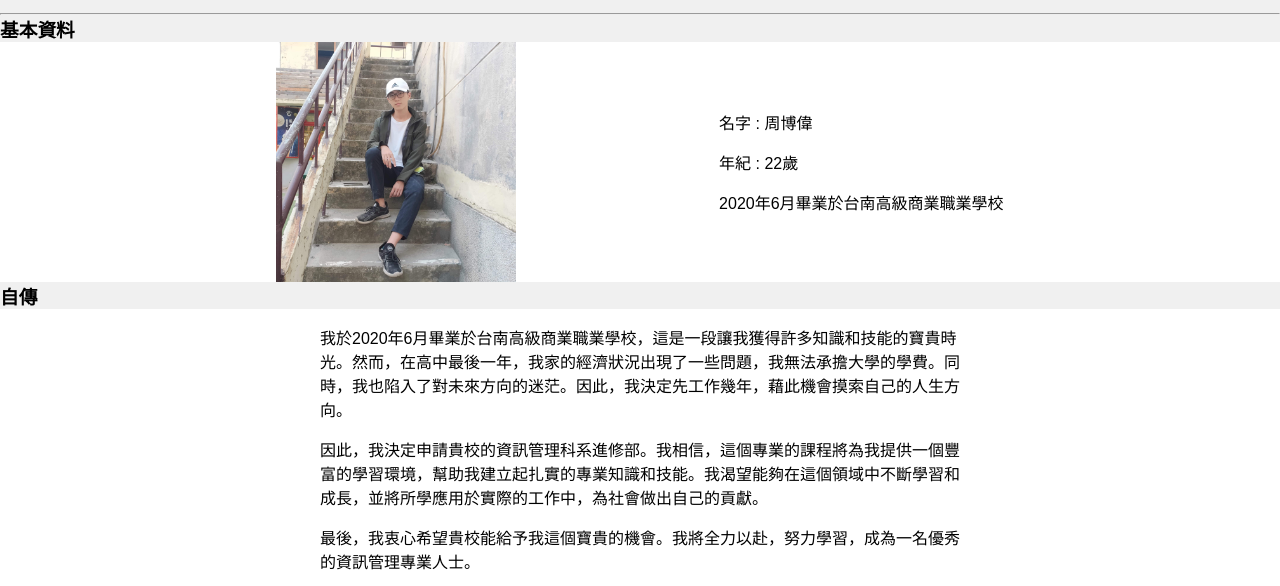
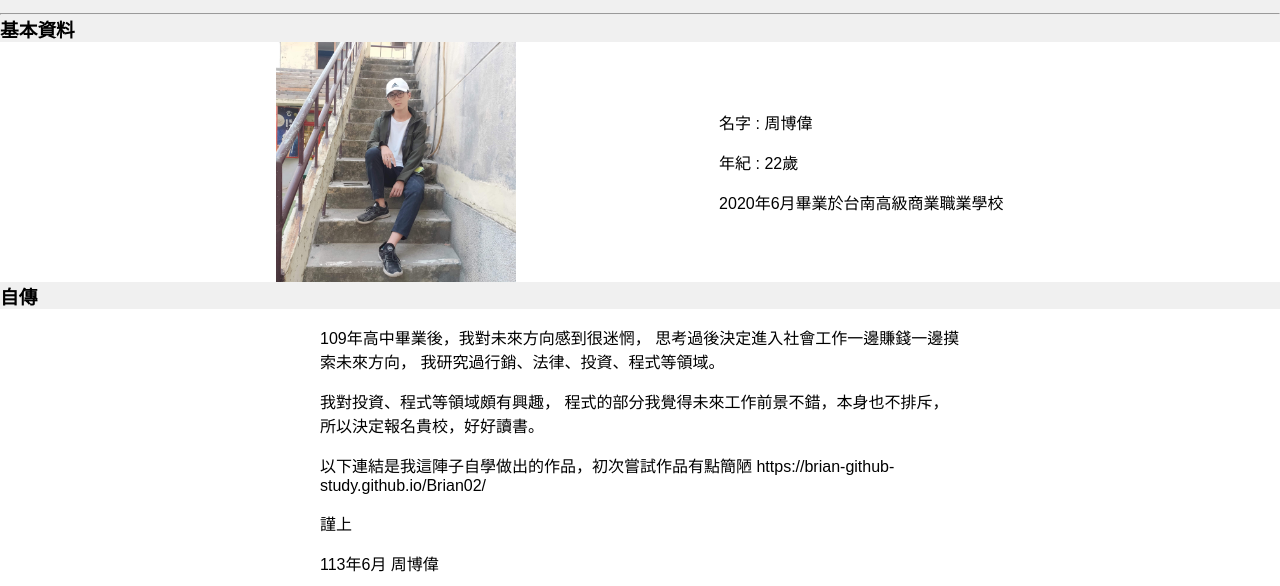
Before and after one commit to Brian-github-study/Brian02, a plain HTML site: page index.html in a window 1280 px wide. Shown: the part 169-755 px from the top of the page. Drawn offline with Linux system fonts and the light colour scheme.

Commit message:
upload resume p-tag

```diff
--- a/index.html
+++ b/index.html
@@ -37,16 +37,20 @@
         <div class="autobiography">
           <div>
             <p>
-              我於2020年6月畢業於台南高級商業職業學校，這是一段讓我獲得許多知識和技能的寶貴時光。然而，在高中最後一年，我家的經濟狀況出現了一些問題，我無法承擔大學的學費。同時，我也陷入了對未來方向的迷茫。因此，我決定先工作幾年，藉此機會摸索自己的人生方向。
+              109年高中畢業後，我對未來方向感到很迷惘，
+              思考過後決定進入社會工作一邊賺錢一邊摸索未來方向，
+              我研究過行銷、法律、投資、程式等領域。
             </p>
             <p>
-              因此，我決定申請貴校的資訊管理科系進修部。我相信，這個專業的課程將為我提供一個豐富的學習環境，幫助我建立起扎實的專業知識和技能。我渴望能夠在這個領域中不斷學習和成長，並將所學應用於實際的工作中，為社會做出自己的貢獻。
+              我對投資、程式等領域頗有興趣，
+              程式的部分我覺得未來工作前景不錯，本身也不排斥，所以決定報名貴校，好好讀書。
             </p>
             <p>
-              最後，我衷心希望貴校能給予我這個寶貴的機會。我將全力以赴，努力學習，成為一名優秀的資訊管理專業人士。
+              以下連結是我這陣子自學做出的作品，初次嘗試作品有點簡陋
+              https://brian-github-study.github.io/Brian02/
             </p>
             <p>謹上</p>
-            <p>周博偉</p>
+            <p>113年6月 周博偉</p>
           </div>
         </div>
       </section>
```
